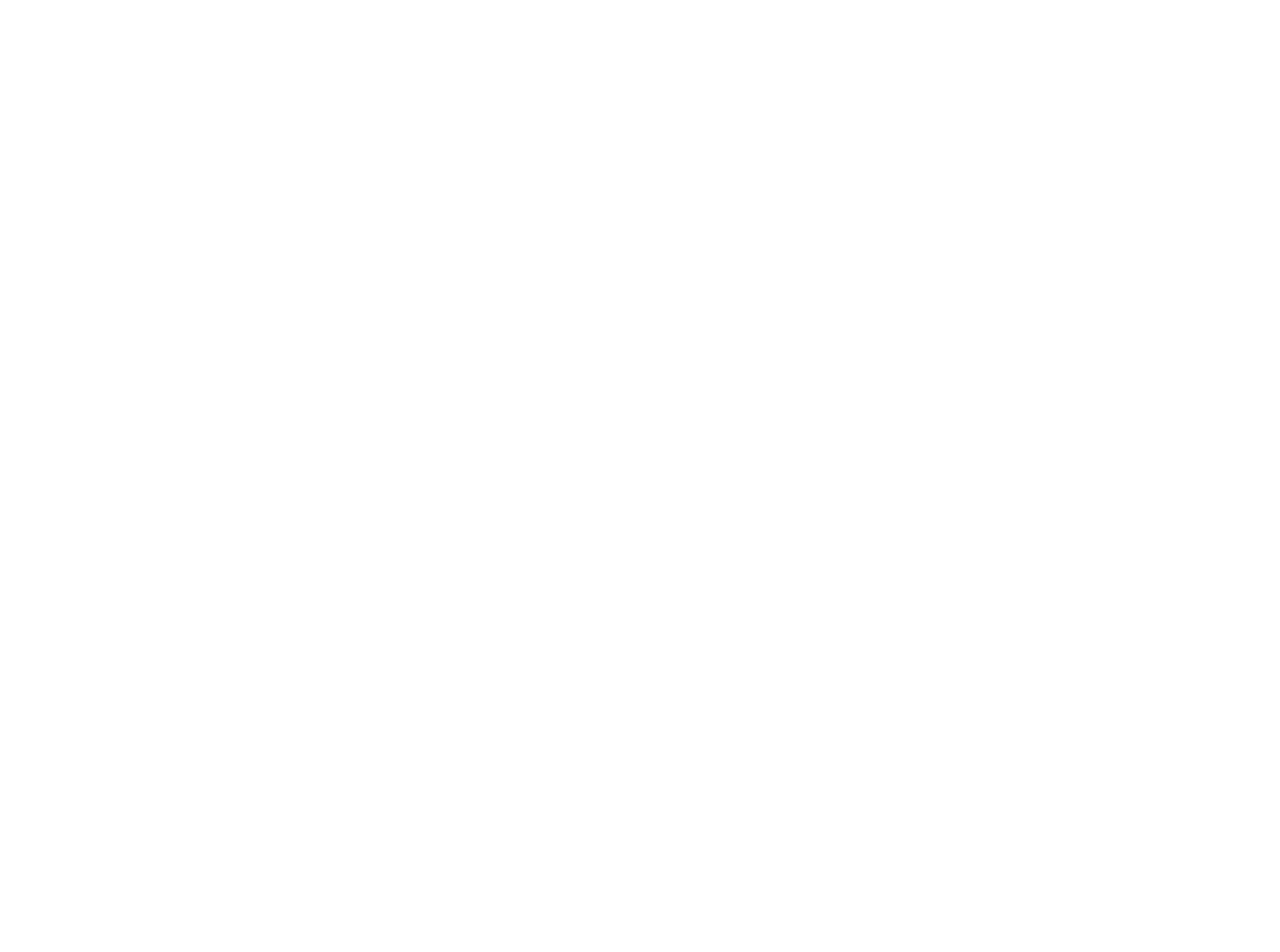
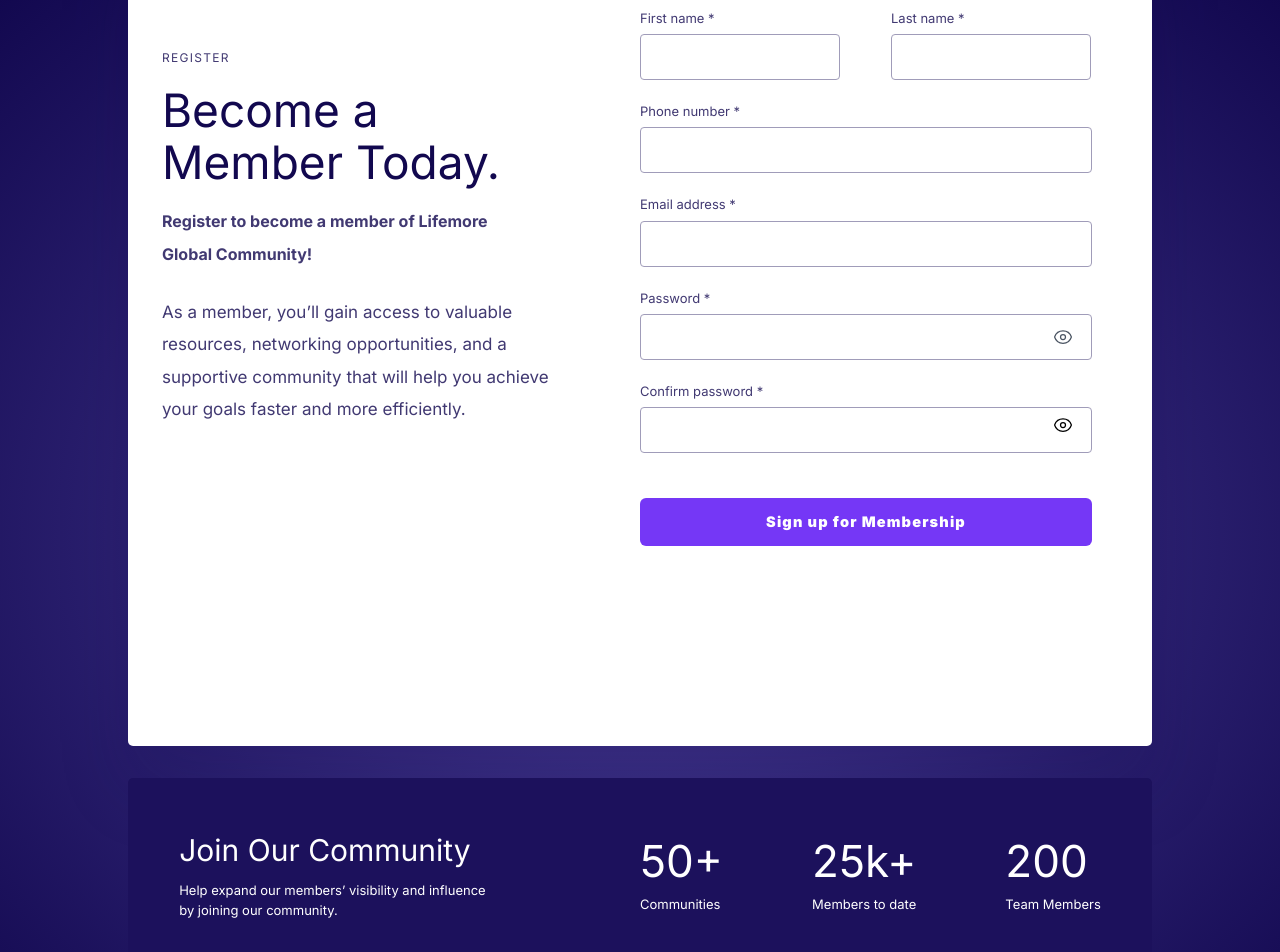
Before and after one commit to chayilDeborah/lifemore, a Next.js app: page / in a window 1280 px wide. Shown: the part 2680-3632 px from the top of the page. Before the commit the page ends 2526 px from the top, so only its background shows below. Built offline with nearby package versions, Linux system fonts and the light colour scheme.

Commit message:
feat: membership mobile responsiveness

```diff
--- a/src/app/component/Membership.jsx
+++ b/src/app/component/Membership.jsx
@@ -1,12 +1,11 @@
-'use client'
-import React, { useState} from 'react'
-import Image from 'next/image'
-import color from '../assets/color.svg'
+"use client";
+import React, { useState } from "react";
+import Image from "next/image";
+import color from "../assets/color.svg";
 
 const Membership = () => {
-
   const [isPasswordVisible, setIsPasswordVisible] = useState(false);
-  const [confirmPassword, setConfirmPassword] = useState('');
+  const [confirmPassword, setConfirmPassword] = useState("");
   const [showConfirmPassword, setShowConfirmPassword] = useState(false);
 
   function togglePasswordVisibility() {
@@ -23,46 +22,61 @@
 
   return (
     <>
-    <div className='flex justify-center bg-gradient-radial from-[#4C409A] to-[#12084F] mt-[150px]'>
-      <div className='w-[80%]'>
-        <div className='w-[100%] bg-[#FFF] shadow-3xl -mt-[70px] flex justify-center rounded-[5px]'>
+      <div className="flex justify-center bg-gradient-radial from-[#4C409A] to-[#12084F] mt-[150px]">
+        <div className="lg:w-[80%] w-[88%]">
+          <div className="w-[100%] bg-[#FFF] shadow-3xl -mt-[70px] flex justify-center rounded-[5px]">
             <div>
-            <Image src={color} alt='icon' className='ml-auto mr-[23px] mt-[27px] mb-[17px]'/>
-            <div className='w-[100%] max-w-7xl mx-auto grid grid-cols-2 '>
-                <div className='mr-[80px]'>
-                    <div className='text-[#413972] text-[12px] leading-[19.5px] tracking-[1.3px] mb-[16px] mt-[37px]'>REGISTER</div>
-                    <div className='text-[46px] leading-[52.8px] text-[#12084F] w-[350px] mb-[16px]'>Become a Member Today.</div>
-                    <div className='text-[16px] leading-[32.4px] text-[#413972] font-bold lg:w-[327px] mb-[26px]'>Register to become a member of Lifemore Global Community!</div>
-                    <div className='text-[#413972] text-[17px] leading-[32.4px] w-[398px] '>As a member, you’ll gain access to valuable resources, networking opportunities, and a supportive community that will help you achieve your goals faster and more efficiently.</div>
+              <Image
+                src={color}
+                alt="icon"
+                className="ml-auto mt-[20px] lg:mr-[23px] lg:mt-[27px] lg:mb-[17px] mb-[10px] lg:w-[42px] lg:h-[41px] w-[32px] h-[31px]"
+              />
+              <div className="w-[100%] max-w-7xl mx-auto grid grid-cols-1 lg:grid-cols-2 ">
+                <div className="lg:mr-[80px] w-[90%] mx-auto lg:mx-[0px] lg:w-[100%]">
+                  <div className="text-[#413972] text-[12px] leading-[19.5px] tracking-[1.3px] mb-[8px] lg:mb-[16px]  mt-[10px] lg:mt-[37px]">
+                    REGISTER
+                  </div>
+                  <div className="text-[36px] lg:text-[46px] leading-[42.8px] lg:leading-[52.8px] text-[#12084F] w-[255px] lg:w-[350px] mb-[8px] lg:mb-[16px]">
+                    Become a Member Today.
+                  </div>
+                  <div className="text-[16px] leading-[28.4px] lg:leading-[32.4px] text-[#413972] font-bold lg:w-[327px] mb-[12px] lg:mb-[26px]">
+                    Register to become a member of Lifemore Global Community!
+                  </div>
+                  <div className="text-[#413972] text-[17px] leading-[28.4px] lg:leading-[32.4px] lg:w-[398px] ">
+                    As a member, you’ll gain access to valuable resources,
+                    networking opportunities, and a supportive community that
+                    will help you achieve your goals faster and more
+                    efficiently.
+                  </div>
                 </div>
                 <div>
-
-<form>
-    <div class="grid gap-6 mb-6 lg:grid-cols-2">
+                  <form className="mt-[30px] lg:mt-[0px]">
+        <div class="grid gap-6 mb-6 lg:grid-cols-2 w-[85%] mx-auto lg:mx-[0px] lg:w-[100%]">
         <div>
             <label for="first_name" class="block mb-[9.19px] text-[13px] text-[#413972] leading-[14px]">First name *</label>
-            <input type="text" id="first_name" class="bg-[#fff] border border-[#A09CB9]  rounded-[4px] focus:ring-[#413972] pl-[10px] focus:border-[#A09CB9] block w-[200px] h-[46px]"  required/>
+            <input type="text" id="first_name" class="bg-[#fff] border border-[#A09CB9]  rounded-[4px] focus:ring-[#413972] pl-[10px] focus:border-[#A09CB9] block w-[260px] lg:w-[200px] h-[46px]"  required/>
         </div>
         <div>
             <label for="last_name" class="block mb-[9.19px] text-[13px] text-[#413972] leading-[14px] ">Last name *</label>
-            <input type="text" id="last_name" class="bg-[#fff] border border-[#A09CB9]  rounded-[4px] focus:ring-[#413972] pl-[10px] focus:border-[#A09CB9] block w-[200px] h-[46px]" required/>
+            <input type="text" id="last_name" class="bg-[#fff] border border-[#A09CB9]  rounded-[4px] focus:ring-[#413972] pl-[10px] focus:border-[#A09CB9] block w-[260px] lg:w-[200px] h-[46px]" required/>
         </div>
 
     </div>
+<div className="w-[85%] mx-auto lg:mx-[0px] lg:w-[100%]">
     <div class="mb-6">
             <label for="phone" class="block mb-[9.19px] text-[13px] text-[#413972] leading-[14px] ">Phone number *</label>
-            <input type="tel" id="phone" class="bg-[#fff] border border-[#A09CB9]  rounded-[4px] focus:ring-[#413972] focus:border-[#A09CB9] block pl-[10px] lg:w-[452px] h-[46px]" pattern="[0-9]{3}-[0-9]{2}-[0-9]{3}" required/>
+            <input type="tel" id="phone" class="bg-[#fff] border border-[#A09CB9]  rounded-[4px] focus:ring-[#413972] focus:border-[#A09CB9] block pl-[10px] w-[260px] lg:w-[452px] h-[46px]" pattern="[0-9]{3}-[0-9]{2}-[0-9]{3}" required/>
         </div>
     <div class="mb-6">
         <label for="email" class="block mb-[9.19px] text-[13px] text-[#413972] leading-[14px] ">Email address *</label>
-        <input type="email" id="email" class="bg-[#fff] border border-[#A09CB9]  rounded-[4px] focus:ring-[#413972] focus:border-[#A09CB9] block pl-[10px] lg:w-[452px] h-[46px]"  required/>
+        <input type="email" id="email" class="bg-[#fff] border border-[#A09CB9]  rounded-[4px] focus:ring-[#413972] focus:border-[#A09CB9] block pl-[10px] w-[260px] lg:w-[452px] h-[46px]"  required/>
     </div>
     <div class="mb-6">
     <label for="password" class="block mb-[9.19px] text-[13px] text-[#413972] leading-[14px] "> Password *</label>
         <div className="relative  container">
       <input
         type={isPasswordVisible ? "text" : "password"}
-        className="lg:w-[452px] h-[46px] pl-[10px]
+        className="w-[260px] lg:w-[452px] h-[46px] pl-[10px]
         text-base
         border border-[#A09CB9]  rounded-[4px] focus:ring-[#413972] focus:border-[#A09CB9]"
       />
@@ -116,7 +130,7 @@
           type={showConfirmPassword ? 'text' : 'password'}
           value={confirmPassword}
           onChange={handleConfirmPasswordChange}
-          className="lg:w-[452px] h-[46px] pl-[10px]
+          className="w-[260px] lg:w-[452px] h-[46px] pl-[10px]
           text-base
           border border-[#A09CB9]  rounded-[4px] focus:ring-[#413972] focus:border-[#A09CB9]"
         />
@@ -161,40 +175,56 @@
         </span>
       </div>
     </div>
-    <button type="submit" className='bg-[#7537F6] text-[#fff] text-[14.56px] font-black leading-[18.216px] tracking-[1.159px] lg:w-[452px] hover:opacity-[0.699999988079071] rounded-[6px] mb-[200px] py-[15px]'>Sign up for Membership</button>
+    <button type="submit" className='bg-[#7537F6] text-[#fff] text-[14.56px] font-black leading-[18.216px] tracking-[1.159px] w-[260px] lg:w-[452px] hover:opacity-[0.699999988079071] rounded-[6px] mb-[100px] lg:mb-[200px] py-[15px]'>Sign up for Membership</button>
+    </div>
                   </form>
-
                 </div>
               </div>
             </div>
           </div>
-        <div className='w-[100%] lg:h-[263px] lg:mb-[31px] bg-[#1c115c] mt-[32px] rounded-[5px] flex justify-center py-[50px]'>
-          <div className='w-[90%] max-w-7xl grid grid-cols-2'>
-            <div >
-              <div className='text-[30px] leading-[44.8px] text-[#FFFFFF] mb-[8.11px]'>Join Our Community</div>
-              <div className='text-[13px] text-[#fff] leading-[19.6px] lg:w-[317px] lg:mb-[69px]'>Help expand our members’ visibility and influence by joining our community.</div>
+          <div className="w-[100%] lg:h-[263px] lg:mb-[31px] bg-[#1c115c] mt-[32px] rounded-[5px] flex justify-center py-[50px]">
+            <div className="w-[90%] max-w-7xl grid grid-cols-2">
+              <div>
+                <div className="text-[30px] leading-[44.8px] text-[#FFFFFF] mb-[8.11px]">
+                  Join Our Community
                 </div>
-            <div className='flex justify-between'>
+                <div className="text-[13px] text-[#fff] leading-[19.6px] lg:w-[317px] lg:mb-[69px]">
+                  Help expand our members’ visibility and influence by joining
+                  our community.
+                </div>
+              </div>
+              <div className="lg:flex justify-between">
                 <div>
-                <div className='text-[#FFF] text-[44px] leading-[67.2px]'>50+</div>
-                <div className='text-[#fff] text-[13px] leading-[19.6px]'>Communities</div>
+                  <div className="text-[#FFF] text-[44px] leading-[67.2px]">
+                    50+
+                  </div>
+                  <div className="text-[#fff] text-[13px] leading-[19.6px]">
+                    Communities
+                  </div>
                 </div>
                 <div>
-                <div className='text-[#FFF] text-[44px] leading-[67.2px]'>25k+</div>
-                <div className='text-[#fff] text-[13px] leading-[19.6px]'>Members to date</div>
+                  <div className="text-[#FFF] text-[44px] leading-[67.2px]">
+                    25k+
+                  </div>
+                  <div className="text-[#fff] text-[13px] leading-[19.6px]">
+                    Members to date
+                  </div>
                 </div>
                 <div>
-                <div className='text-[#FFF] text-[44px] leading-[67.2px]'>200</div>
-                <div className='text-[#fff] text-[13px] leading-[19.6px]'>Team Members</div>
+                  <div className="text-[#FFF] text-[44px] leading-[67.2px]">
+                    200
+                  </div>
+                  <div className="text-[#fff] text-[13px] leading-[19.6px]">
+                    Team Members
                   </div>
                 </div>
               </div>
-
+            </div>
           </div>
         </div>
       </div>
     </>
-  )
-}
+  );
+};
 
-export default Membership
+export default Membership;
--- a/src/app/page.js
+++ b/src/app/page.js
@@ -35,7 +35,7 @@
 
           </div>
         </div>
-        {/* <Membership /> */}
+        <Membership />
         {/* <Footer /> */}
       </div>
     </>
```
Lines whose indentation alone changed are shown as unchanged.
